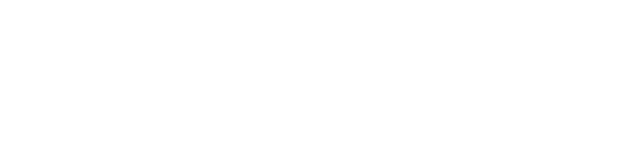
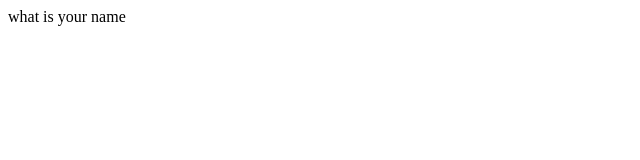
Before and after one commit to ShrabanSah77/Hamro-Tuition, a plain HTML site: page index.html in a window 1280 px wide. Shown: the whole page, without its empty margins (0-640 px from the left). Drawn offline with Linux system fonts and the light colour scheme.

Commit message:
creating file

```diff
--- a/index.html
+++ b/index.html
@@ -6,6 +6,6 @@
     <title>Document</title>
 </head>
 <body>
-
+    what is your name
 </body>
 </html>
```
